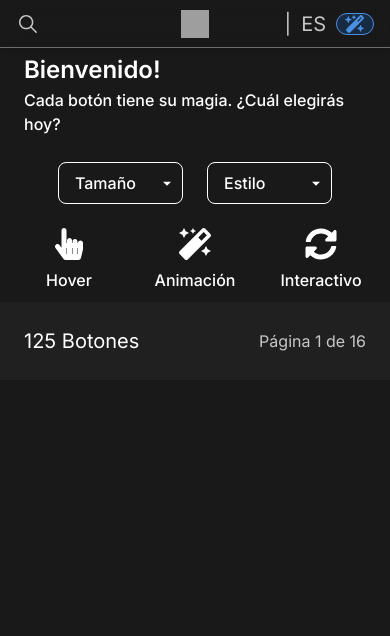
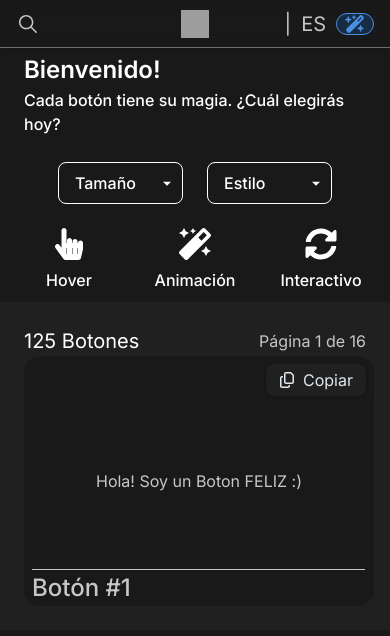
Before and after one commit to DMaximoVarela/magic-buttons, a Next.js app: page /inicio in a window 390 px wide. Shown: the top 636 px of the page. Built offline with nearby package versions, Linux system fonts and the light colour scheme; grey boxes are pictures that could not be loaded; what @midudev/tailwind-animations would draw is missing.

Commit message:
feat: crea el componente contenedor de boton, y el boton de copiar, no responsive yet

```diff
--- a/src/app/inicio/page.tsx
+++ b/src/app/inicio/page.tsx
@@ -2,6 +2,7 @@
 
 import Filters from "@/components/filters/filters";
 import FiltersSelected from "@/components/filtersSelected/filtersSelected";
+import ButtonContainer from "@/components/buttonContainer/buttonContainer";
 
 const Page = () => {
   return (
@@ -27,6 +28,7 @@ const Page = () => {
             </li>
           </ul>
           <FiltersSelected />
+          <ButtonContainer />
         </div>
       </div>
     </div>
--- /dev/null
+++ b/src/components/buttonContainer/buttonContainer.tsx
@@ -0,0 +1,17 @@
+import CopyComponent from "../copyComponent/copyComponent";
+
+const ButtonContainer = () => {
+  return (
+    <div className="relative w-[350px] h-[250px] rounded-2xl bg-[#191919] flex justify-center items-center">
+      <div className="absolute top-0 right-0 m-2">
+        <CopyComponent text="Copy Test" />
+      </div>
+      Hola! Soy un Boton FELIZ :{")"}
+      <span className="absolute bottom-0 left-0 w-[95%] mx-2 text-[24px] font-medium border-t border-t-[#C7C7C7]">
+        Botón #1
+      </span>
+    </div>
+  );
+};
+
+export default ButtonContainer;
--- /dev/null
+++ b/src/components/copyComponent/copyComponent.tsx
@@ -0,0 +1,70 @@
+"use client";
+
+import { useState } from "react";
+import { FaRegCopy, FaCopy, FaCheck } from "react-icons/fa6";
+
+interface TextToCopy {
+  text: string;
+}
+
+const CopyComponent: React.FC<TextToCopy> = ({ text }) => {
+  const [isCopy, setIsCopy] = useState({
+    text: "Copiar",
+    icon: FaRegCopy,
+  });
+
+  const [isClicked, setIsClicked] = useState(false);
+
+  const copy = () => {
+    navigator.clipboard.writeText(text); // copia el textp al portapapeles
+    setIsCopy({
+      text: "Copiado!",
+      icon: FaCheck,
+    });
+    setIsClicked(true);
+
+    setTimeout(() => {
+      setIsCopy({
+        text: "Copiar",
+        icon: FaRegCopy,
+      });
+      setIsClicked(false);
+    }, 5000);
+  };
+
+  const handleMouseEnter = () => {
+    if (!isClicked) {
+      setIsCopy({
+        text: "Copiar",
+        icon: FaCopy,
+      });
+    }
+  };
+
+  const handleMouseLeave = () => {
+    if (!isClicked) {
+      setIsCopy({
+        text: "Copiar",
+        icon: FaRegCopy,
+      });
+    }
+  };
+
+  return (
+    <div
+      className="w-[100px] h-auto p-1 rounded-lg bg-[#202020] shadow shadow-[#151515] cursor-pointer"
+      onClick={copy}
+      onMouseEnter={handleMouseEnter}
+      onMouseLeave={handleMouseLeave}
+    >
+      <ul className="flex justify-center items-center text-[16px] text-slate-200 gap-2">
+        <li>
+          <isCopy.icon />
+        </li>
+        <li>{isCopy.text}</li>
+      </ul>
+    </div>
+  );
+};
+
+export default CopyComponent;
```
